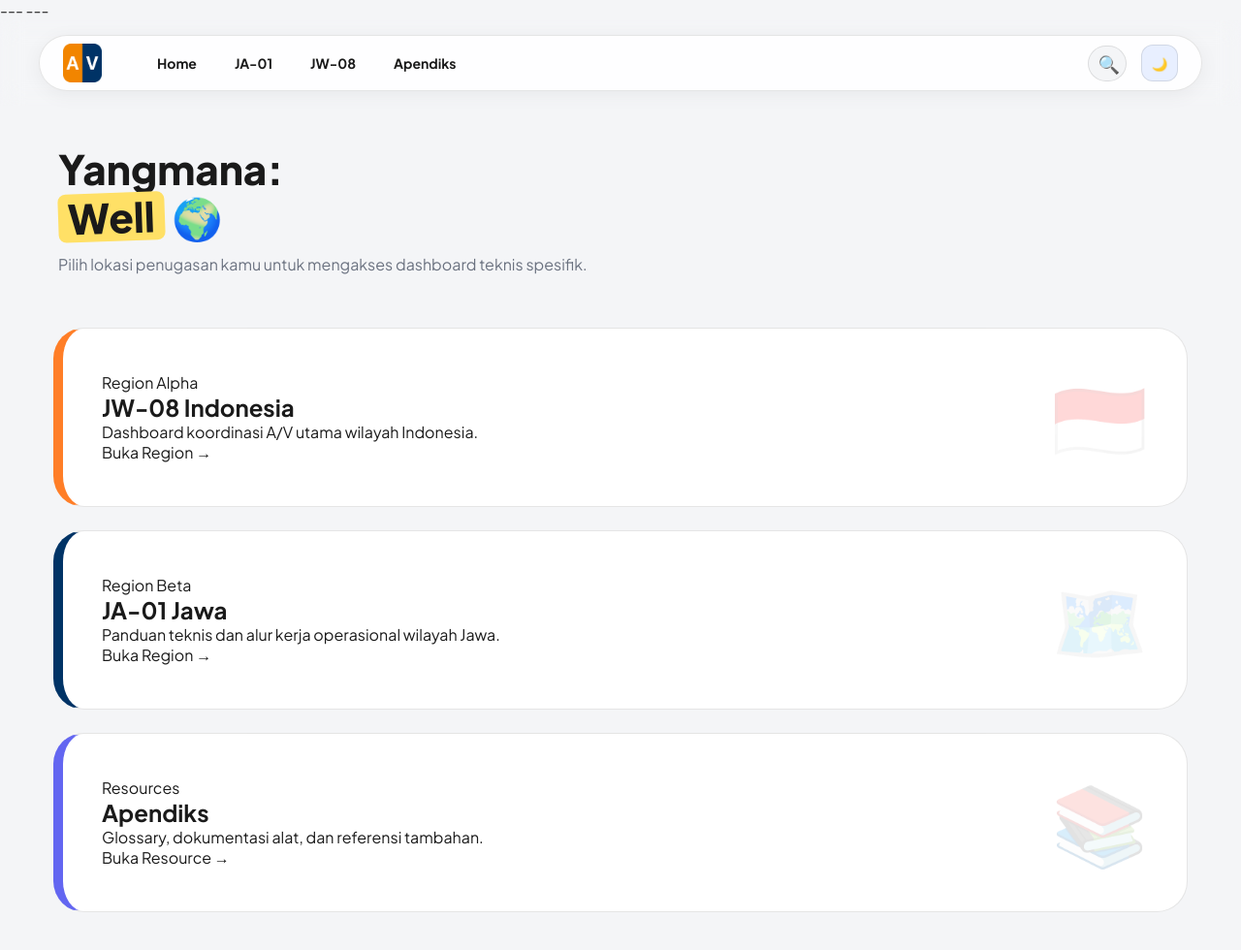
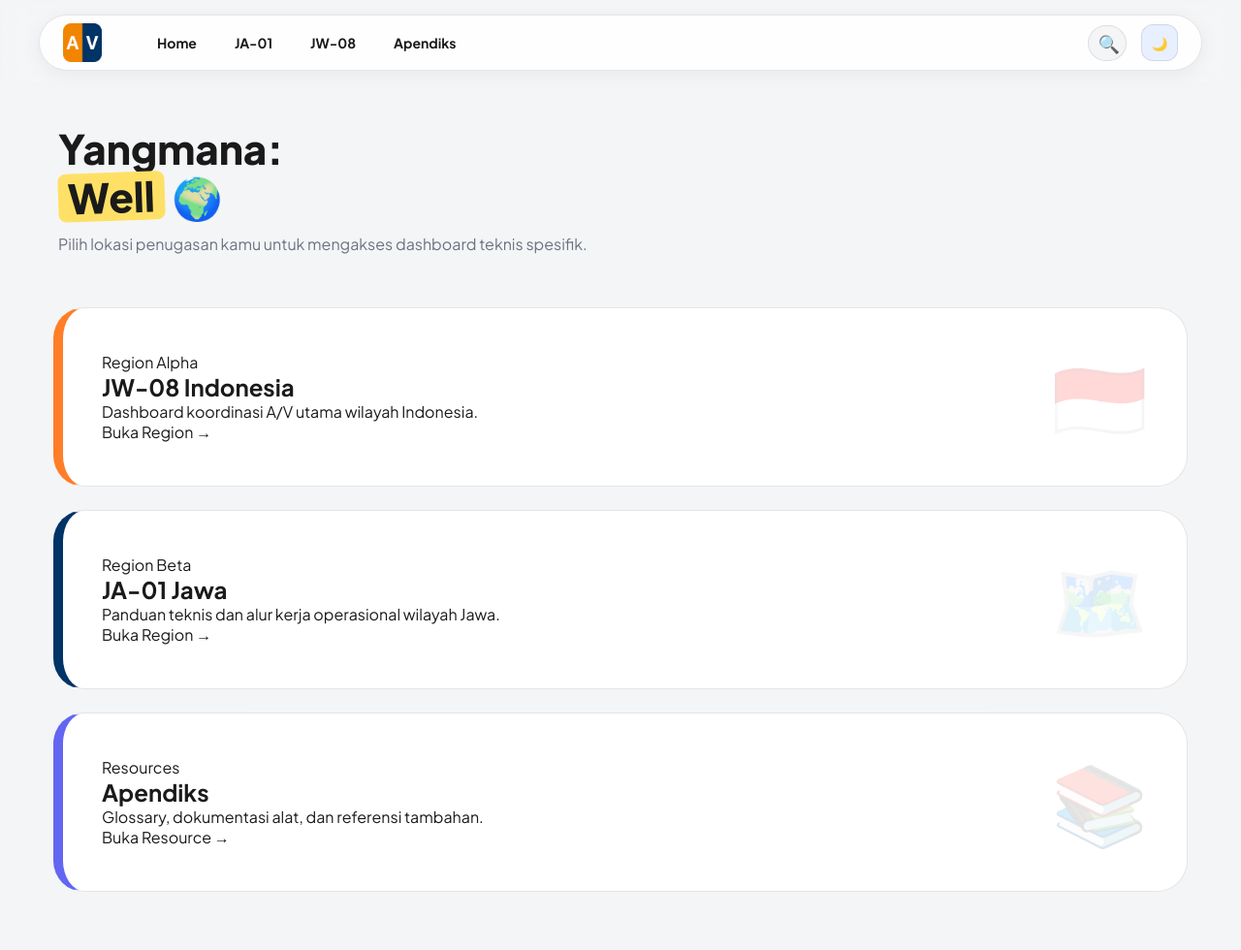
Before and after one commit to av-smg/technicalguidelines, a Jekyll site: the page built from index.html, in a window 1280 px wide and 1060 px high. Shown: the top 980 px of the window at 97% size. Built offline with Jekyll 4.4.1, drawn with Linux system fonts in a browser that asks for light colours.

Commit message:
Update navbar.html

```diff
--- a/_includes/navbar.html
+++ b/_includes/navbar.html
@@ -1,6 +1,3 @@
----
----
-<html>
 <header>
     <div class="nav-container">
         <div class="nav-group-left">
@@ -156,4 +153,3 @@ function filterMissions() {
     });
 }
 </script>
-    </html>
```
